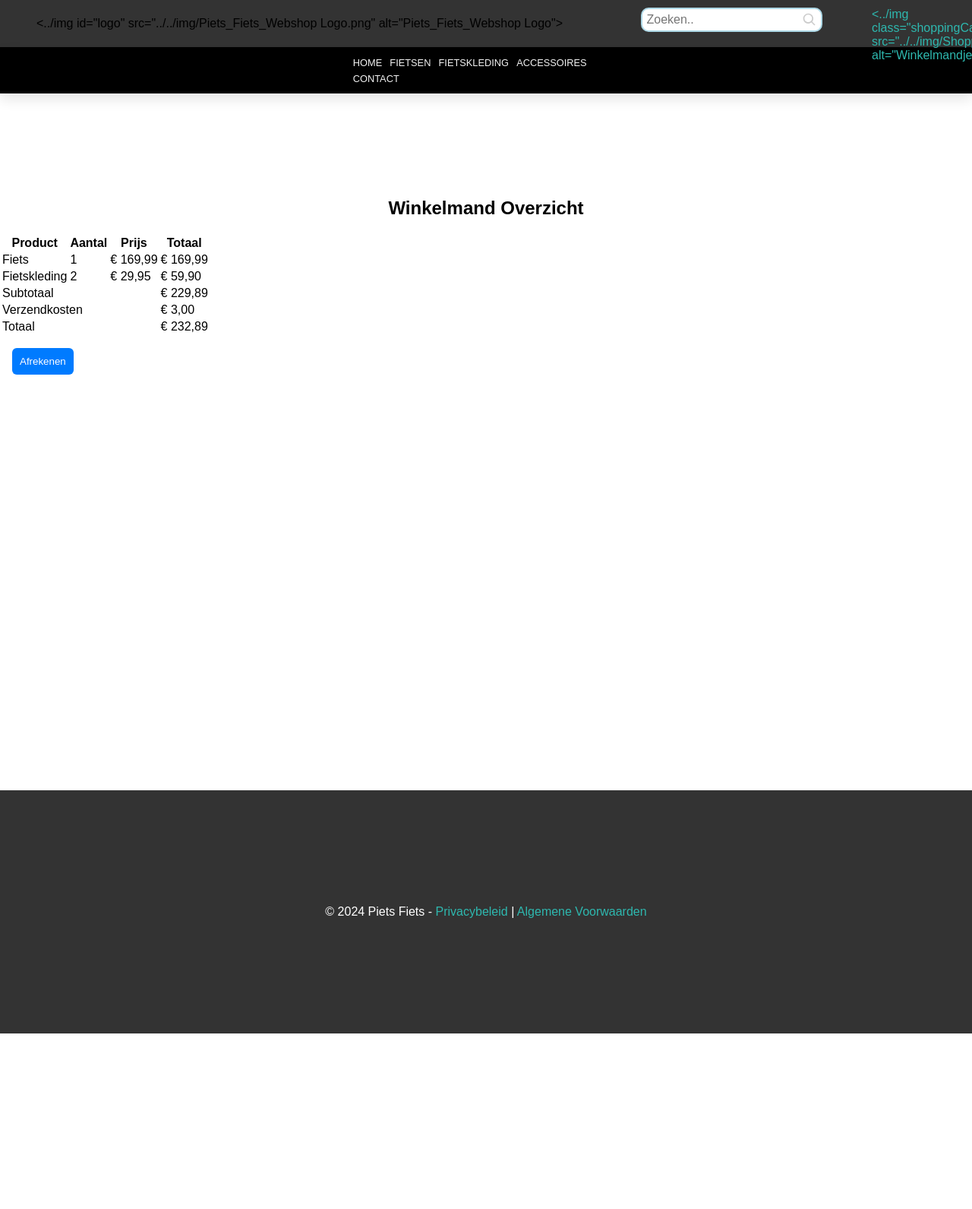
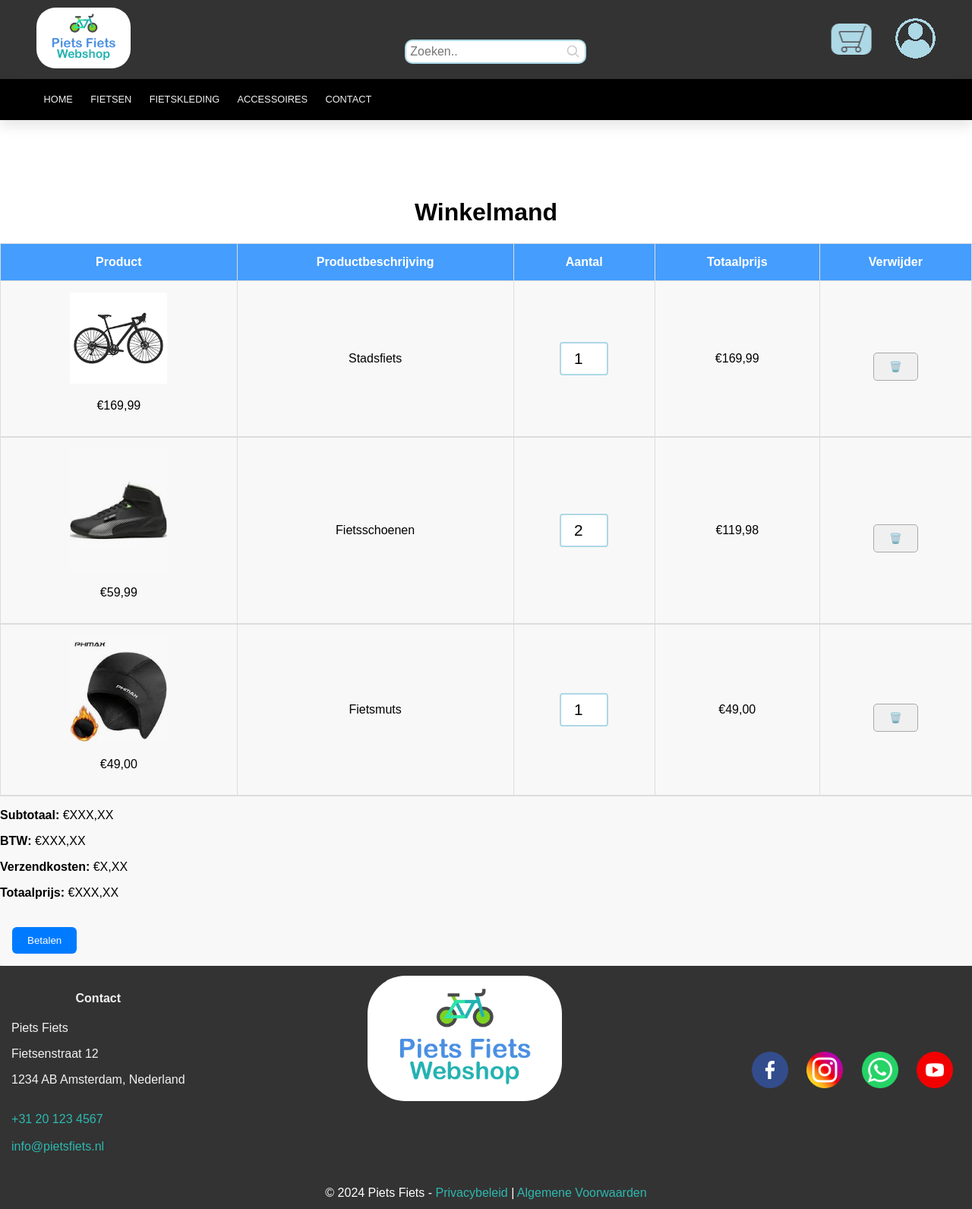
Before and after one commit to Blightningpower/Piets_Fiets_Webshop, a PHP site: page /html/shoppingCart.html in a window 1280 px wide. Shown: the whole page at 76% size. Before the commit the page ends 1360 px from the top, so only its background shows below. Run offline with PHP 8.4, Linux system fonts and the light colour scheme.

Commit message:
Alle pagina's zijn af. Nu alles responsive maken.

```diff
--- a/html/myAccount.html
+++ b/html/myAccount.html
@@ -78,9 +78,6 @@
 
     </main>
 
-
-
-
     <!-- This is the footer code -->
     <footer>
 
--- a/html/shoppingCart.html
+++ b/html/shoppingCart.html
@@ -1,5 +1,6 @@
 <!DOCTYPE html>
 <html lang="nl">
+
 <head>
 
     <!--links for the Favicons-->
@@ -14,50 +15,136 @@
     <meta http-equiv="X-UA-Compatible" content="IE=edge,chrome=1">
     <meta name="HandheldFriendly" content="true">
 
-    <title>Winkelmand - Piets Fiets</title>
+    <title>Winkelmand</title>
+
+    <!--links for stylesheets-->
     <link rel="stylesheet" href="../style.css">
+
 </head>
+
 <body>
+
+    <!--This code is for the header-->
     <div class="fullHeader">
         <header>
-            <../img id="logo" src="../../img/Piets_Fiets_Webshop Logo.png" alt="Piets_Fiets_Webshop Logo">
+
+            <a href="../index.html"><img id="logo" src="../img/Piets_Fiets_Webshop Logo.png"
+                    alt="Piets_Fiets_Webshop Logo.png"></a>
+
             <div class="search-box">
                 <input type="text" id="search-input" placeholder="Zoeken.." />
             </div>
+
             <div class="shoppingCart">
-                <a href="#" class="shoppingCartLink">
-                    <../img class="shoppingCartImage" src="../../img/Shoppingcart.png" alt="Winkelmandje">
-                </a>
+                <a href="../html/shoppingCart.html" class="shoppingCartLink"><img class="shoppingCartImage"
+                        src="../img/Shoppingcart.png" alt="Shoppingcart.png">
             </div>
+
+            <div class="myAccount">
+                <a href="../html/logIn.html" class="myAccountLink"><img class="myAccountImg" src="../img/User icon.png"
+                        alt="User icon.png">
+            </div>
+
         </header>
         <div class="secondHeader">
-            <div id="buttons">
+
+            <div id="menuButtonNav">
                 <a class="menuButton" href="../index.html">Home</a>
-                <a class="menuButton" href="#">Fietsen</a>
-                <a class="menuButton" href="#">Fietskleding</a>
-                <a class="menuButton" href="#">Accessoires</a>
-                <a class="menuButton" href="#">Contact</a>
+                <a class="menuButton" href="../html/fietsen.html">Fietsen</a>
+                <a class="menuButton" href="../html/fietskleding.html">Fietskleding</a>
+                <a class="menuButton" href="../html/accessoires.html">Accessoires</a>
+                <a class="menuButton" href="../html/contact.html">Contact</a>
             </div>
+
         </div>
     </div>
+    <!-- --- -->
 
     <main>
-        <section>
-            <h2>Winkelmand Overzicht</h2>
-            <table>
-                <tr><th>Product</th><th>Aantal</th><th>Prijs</th><th>Totaal</th></tr>
-                <tr><td>Fiets</td><td>1</td><td>€ 169,99</td><td>€ 169,99</td></tr>
-                <tr><td>Fietskleding</td><td>2</td><td>€ 29,95</td><td>€ 59,90</td></tr>
-                <tr><td colspan="3">Subtotaal</td><td>€ 229,89</td></tr>
-                <tr><td colspan="3">Verzendkosten</td><td>€ 3,00</td></tr>
-                <tr><td colspan="3">Totaal</td><td>€ 232,89</td></tr>
+        <h1>Winkelmand</h1>
+        <section class="winkelmand-overzicht">
+            <table class="order-table">
+                <thead>
+                    <tr>
+                        <th>Product</th>
+                        <th>Productbeschrijving</th>
+                        <th>Aantal</th>
+                        <th>Totaalprijs</th>
+                        <th>Verwijder</th>
+                    </tr>
+                </thead>
+                <tbody>
+                    <tr class="rowHover">
+                        <td><img src="../img/Fietsen.png" alt="Stadsfiets" class="product-icon"><p>€169,99</p></td>
+                        <td>Stadsfiets</td>
+                        <td><input class="quantity-selector" type="number" value="1" class="quantity-selector"></td>
+                        <td>€169,99</td>
+                        <td><button class="delete-btn">🗑️</button></td>
+                    </tr>
+                    <tr class="rowHover">
+                        <td><img src="../img/Fiets_Schoen.png" alt="Fietsschoen" class="product-icon"><p>€59,99</p></td>
+                        <td>Fietsschoenen</td>
+                        <td><input class="quantity-selector" type="number" value="2" class="quantity-selector"></td>
+                        <td>€119,98</td>
+                        <td><button class="delete-btn">🗑️</button></td>
+                    </tr>
+                    <tr class="rowHover">
+                        <td><img src="../img/Fiets_Muts.png" alt="Fietsmuts" class="product-icon"><p>€49,00</p></td>
+                        <td>Fietsmuts</td>
+                        <td><input class="quantity-selector" type="number" value="1" class="quantity-selector"></td>
+                        <td>€49,00</td>
+                        <td><button class="delete-btn">🗑️</button></td>
+                    </tr>
+                    <!-- Voeg meer rijen toe zoals hierboven voor de resterende producten -->
+                </tbody>
             </table>
-            <button type="button" class="btn">Afrekenen</button>
+
+            <div class="checkout-summary">
+                <p><strong>Subtotaal:</strong> €XXX,XX</p>
+                <p><strong>BTW:</strong> €XXX,XX</p>
+                <p><strong>Verzendkosten:</strong> €X,XX</p>
+                <p><strong>Totaalprijs:</strong> €XXX,XX</p>
+                <button class="btn">Betalen</button>
+            </div>
         </section>
     </main>
 
+    <!-- This is the footer code -->
     <footer>
-        <p class="creditText">&copy; 2024 Piets Fiets - <a href="#">Privacybeleid</a> | <a href="#">Algemene Voorwaarden</a></p>
+
+        <div class="flexFooterItems">
+
+            <div class="bedrijfsInfo">
+                <h4>Contact</h4>
+                <p>Piets Fiets</p>
+                <p>Fietsenstraat 12</p>
+                <p>1234 AB Amsterdam, Nederland</p>
+                <br>
+                <a href="#">+31 20 123 4567</a>
+                <br><br>
+                <a href="#">info@pietsfiets.nl</a>
+                <br><br>
+            </div>
+
+            <a href="../index.html"><img src="../img/Piets_Fiets_Webshop Logo.png" alt="Piets_Fiets_Webshop Logo.png"
+                    class="footerLogo"></a>
+
+            <div class="socials">
+                <a href="#"><img src="../img/facebook_icon.png" alt="facebook_icon.png" class="socialIcon"></a>
+                <a href="#"><img src="../img/instagram_icon.png" alt="instagram_icon.png" class="socialIcon"></a>
+                <a href="#"><img src="../img/whatsapp_icon.png" alt="whatsapp_icon.png" class="socialIcon"></a>
+                <a href="#"><img src="../img/youtube_icon.png" alt="youtube_icon.png" class="socialIcon"></a>
+            </div>
+
+        </div>
+
+        <p class="creditText">&copy; 2024 Piets Fiets - <a href="#">Privacybeleid</a> | <a href="#">Algemene
+                Voorwaarden</a>
+        </p>
+
     </footer>
+    <!-- --- -->
+
 </body>
+
 </html>
--- a/style.css
+++ b/style.css
@@ -55,8 +55,7 @@ h1,
 h2,
 h3,
 h4,
-h5,
-h6 {
+h5 {
     color: #000;
     max-height: fit-content;
     text-align: center;
@@ -536,7 +427,6 @@ form label {
 /* Specifieke styling voor de winkelmand overzicht */
 .winkelmand-overzicht {
     background-color: #f8f8f8;
-    padding: 20px;
     border-radius: 5px;
     box-shadow: 0 4px 6px rgba(0, 0, 0, 0.1);
 }
@@ -545,6 +435,31 @@ form label {
     margin-top: 20px;
     width: auto;
     padding: 10px 20px;
+}
+
+.quantity-selector {
+    display: flex;
+    align-items: center;
+    flex-direction: column;
+    text-align: center;
+    font-size: 1.3rem;  /* Grotere getallen */
+    width: 40px;      /* Grotere breedte van het invoerveld */
+    height: 20px;     /* Grotere hoogte van het invoerveld */
+    padding: 10px;    /* Meer ruimte binnenin het invoerveld */
+    margin: auto;
+}
+
+.delete-btn {
+    background-color: #f0f0f0;
+    border: 1px solid darkgrey;
+    border-radius: 5px;
+}
+
+.delete-btn:hover {
+    background-color: #f00;
+    border: 1px solid darkred;
+    box-shadow: 0 4px 6px rgba(0, 0, 0, 0.1);
+    cursor: pointer;
 }
 
 /* Log in Pagina */
@@ -591,7 +506,8 @@ form label {
 .order-table th, .order-table td {
     padding: 15px;
     text-align: center;
-    border-bottom: 1px solid #ddd;
+    border: 1px solid #ddd;
+    border-bottom: 2px solid #ddd;
 }
 
 .order-table thead {
@@ -606,7 +522,11 @@ form label {
 .order-table th {
     padding: 15px;
     text-align: center;
-    border-bottom: 1px solid #ddd;
+    border: 1px solid #ddd;
+}
+
+.rowHover {
+    height: 10rem;
 }
 
 .rowHover:hover {
```
Also changed, not shown: other parts of style.css (+0 -108 lines), css/productpages.css (+0 -16 lines).
